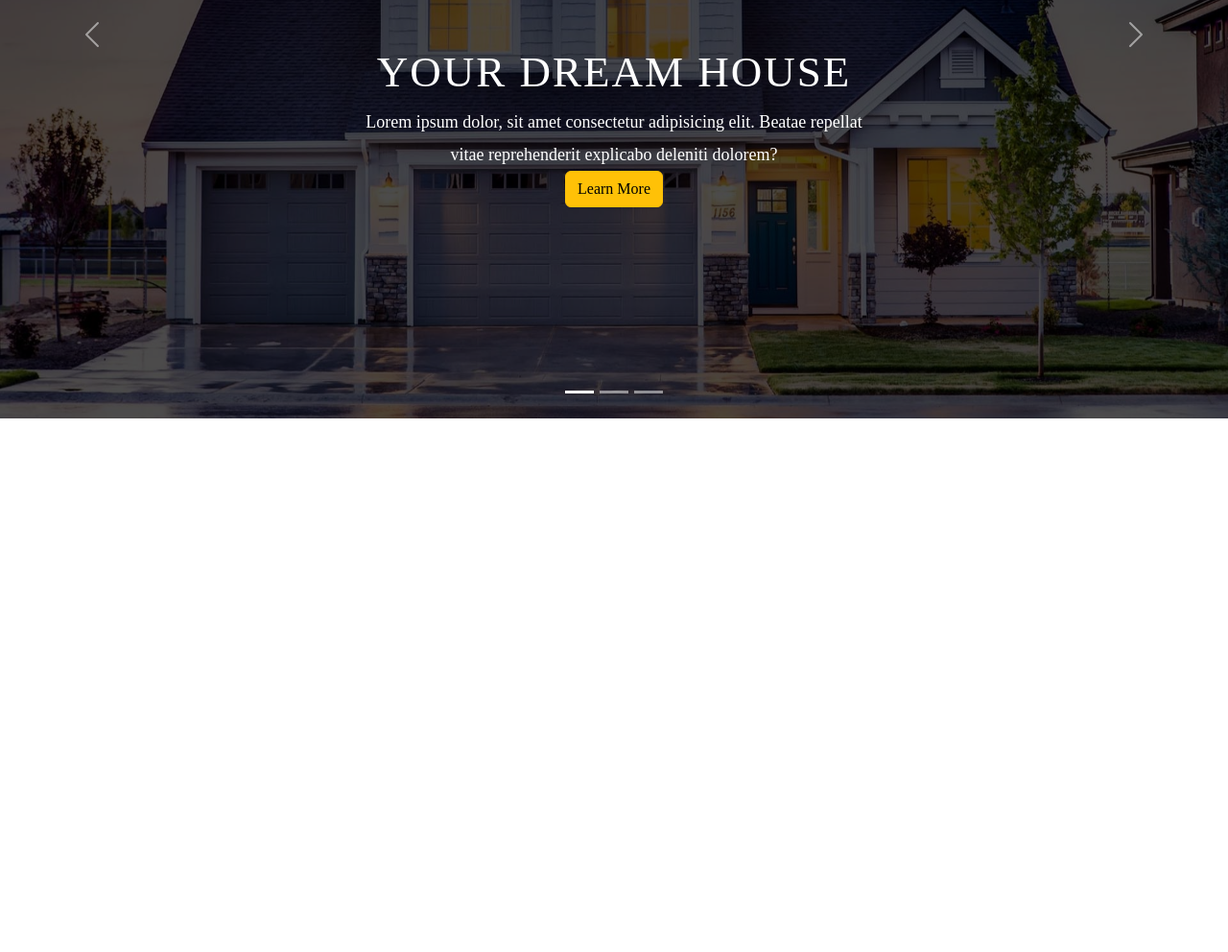
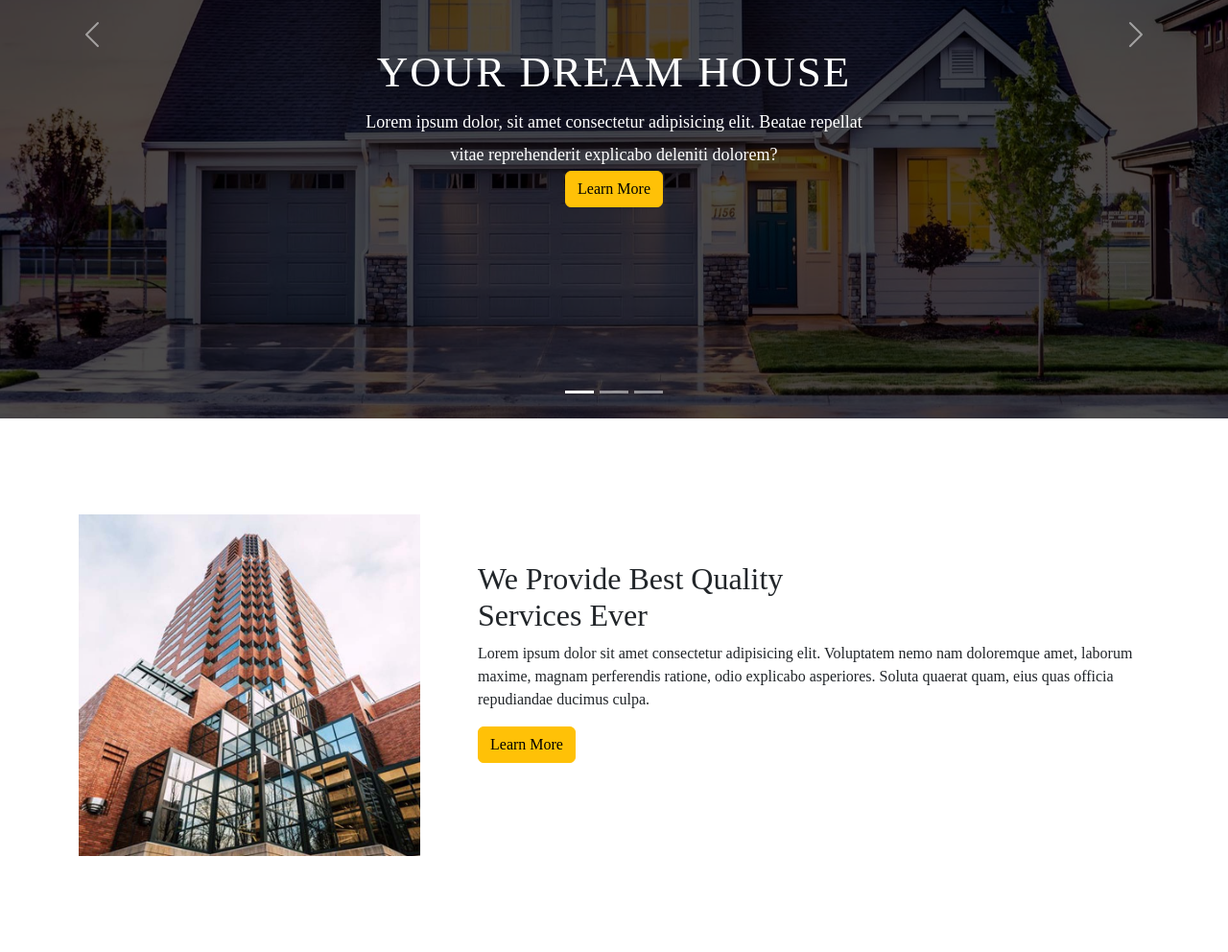
Before and after one commit to ersaumya/InfraCon-Bootstrap5, a plain HTML site: page index.html in a window 1280 px wide. Shown: the part 364-1356 px from the top of the page at 96% size. Before the commit the page ends 800 px from the top, so only its background shows below. Drawn offline with nearby package versions, Linux system fonts and the light colour scheme.

Commit message:
about section added

```diff
--- a/index.html
+++ b/index.html
@@ -86,6 +86,29 @@
         </button>
     </div>
     <!--Carousel End-->
+    <!--About Start-->
+    <section id="id" class="about section-padding">
+      <div class="container">
+        <div class="row">
+          <div class="col-lg-4 col-md-12 col-12">
+            <div class="about-img">
+              <img src="./img/about.jpg" alt="" class="img-fluid">
+            </div>
+          </div>
+          <div class="col-lg-8 col-md-12 col-12 ps-lg-5 mt-md-5">
+            <div class="about-text">
+              <h2>We Provide Best Quality<br>Services Ever</h2>
+              <p>Lorem ipsum dolor sit amet consectetur adipisicing elit.
+                Voluptatem nemo nam doloremque amet, laborum maxime, magnam perferendis ratione,
+                odio explicabo asperiores. Soluta quaerat quam, eius quas officia repudiandae ducimus culpa.</p>
+                <a href="#" class="btn btn-warning">Learn More</a>
+            </div>
+          </div>
+        </div>
+
+      </div>
+    </section>
+    <!--About End-->
 
       <script src="https://cdn.jsdelivr.net/npm/bootstrap@5.3.2/dist/js/bootstrap.bundle.min.js" integrity="sha384-C6RzsynM9kWDrMNeT87bh95OGNyZPhcTNXj1NW7RuBCsyN/o0jlpcV8Qyq46cDfL" crossorigin="anonymous"></script>
 </body>
```
